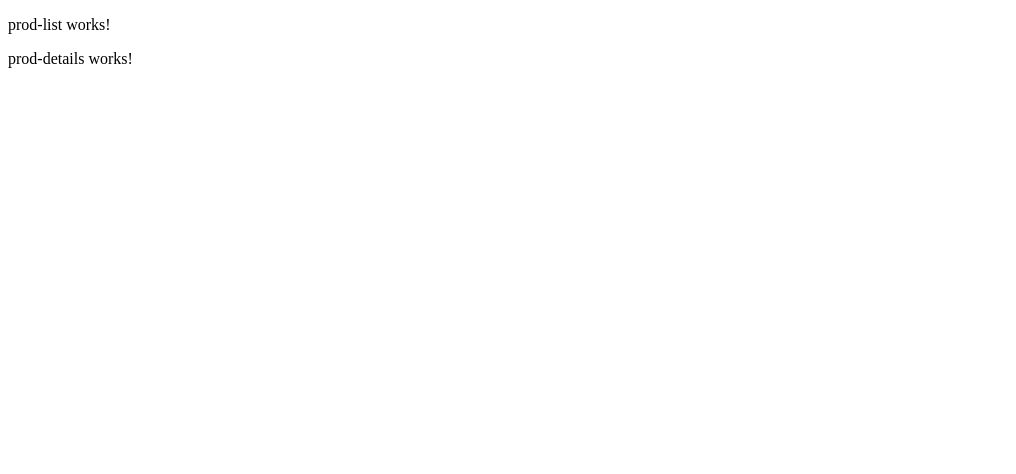
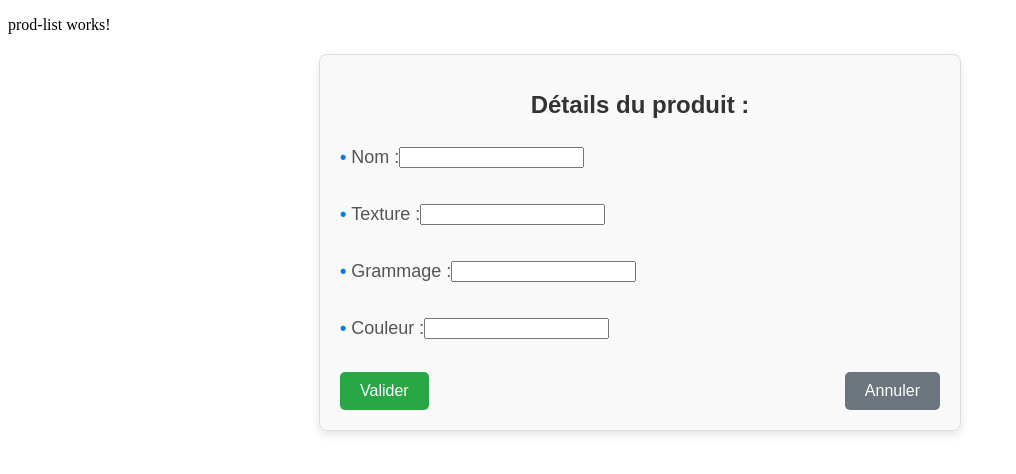
Before and after one commit to Polak-Man/B32024-ANGULAR-Vourey-Dachi, an Angular app in the folder Paper_fab/: page / in a window 1280 px wide. Shown: the top 474 px of the page, without its empty margins (0-1016 px from the left). Built offline with nearby package versions, Linux system fonts and the light colour scheme.

Commit message:
front de prod_details

```diff
--- a/Paper_fab/src/app/Components/prod-details/prod-details.component.html
+++ b/Paper_fab/src/app/Components/prod-details/prod-details.component.html
@@ -1 +1,34 @@
-<p>prod-details works!</p>
+<link rel="stylesheet" href="prod-details.component.scss">
+
+
+<div id="detail_prod">
+
+    <h1>Détails du produit :</h1>
+
+        <div class="input-group">
+            <p>Nom :</p>
+            <input id="prod_name">
+        </div>
+
+        <div class="input-group">
+            <p>Texture :</p>
+            <input id="prod_texture">
+        </div>
+
+        <div class="input-group">
+            <p>Grammage :</p>
+            <input id="prod_gramm">
+        </div>
+
+        <div class="input-group">
+            <p>Couleur :</p>
+            <input id="prod_color">
+        </div>
+
+    <div class="button-container">
+
+        <button id="Valid">Valider</button>
+        <button id="Cancel">Annuler</button>
+
+    </div>
+</div>
--- a/Paper_fab/src/app/Components/prod-details/prod-details.component.scss
+++ b/Paper_fab/src/app/Components/prod-details/prod-details.component.scss
@@ -0,0 +1,89 @@
+#detail_prod {
+    background-color: #f9f9f9; /* Couleur de fond douce */
+    border: 1px solid #ddd; /* Bordure légère */
+    border-radius: 8px; /* Coins arrondis */
+    padding: 20px; /* Espacement interne */
+    max-width: 600px; /* Largeur maximale */
+    margin: 20px auto; /* Centrer le div */
+    box-shadow: 0 4px 10px rgba(0, 0, 0, 0.1); /* Ombre légère */
+    font-family: 'Arial', sans-serif; /* Police de caractères */
+}
+
+h1 {
+    font-size: 24px; /* Taille de la police du titre */
+    color: #333; /* Couleur du texte */
+    margin-bottom: 15px; /* Espacement en bas */
+    text-align: center; /* Centrer le titre */
+}
+
+p {
+    font-size: 18px; /* Taille de la police des paragraphes */
+    color: #555; /* Couleur du texte */
+    margin: 10px 0; /* Espacement vertical */
+    line-height: 1.5; /* Hauteur de ligne pour une meilleure lisibilité */
+}
+
+.input-group {
+
+    display: flex; /* Utiliser Flexbox pour aligner les éléments */
+
+    align-items: center; /* Aligner verticalement au centre */
+
+    margin-bottom: 10px; /* Espacement entre les lignes */
+
+}
+
+p::before {
+    content: "• "; /* Ajouter un point avant chaque paragraphe */
+    color: #007BFF; /* Couleur du point */
+    font-weight: bold; /* Mettre le point en gras */
+}
+
+/* Styles pour le conteneur de boutons */
+.button-container {
+    display: flex; /* Utiliser Flexbox */
+    justify-content: space-between; /* Espacer les boutons */
+    margin-top: 20px; /* Espacement au-dessus des boutons */
+}
+
+/* Styles pour les boutons */
+button {
+    padding: 10px 20px; /* Espacement interne des boutons */
+    border: none; /* Pas de bordure par défaut */
+    border-radius: 5px; /* Coins arrondis */
+    font-size: 16px; /* Taille de la police */
+    cursor: pointer; /* Curseur en forme de main */
+    transition: background-color 0.3s ease; /* Transition pour l'effet de survol */
+}
+
+#Valid {
+    background-color: #28a745; /* Couleur de fond verte */
+    color: white; /* Couleur du texte */
+}
+
+#Valid:hover {
+    background-color: #5cb85c; /* Couleur plus claire au survol */
+}
+
+#Cancel {
+    background-color: #6c757d; /* Couleur de fond grise */
+    color: white; /* Couleur du texte */
+}
+
+#Cancel:hover {
+    background-color: #dc3545; /* Couleur rouge au survol */
+}
+
+@media (max-width: 600px) {
+    #detail_prod {
+        padding: 15px; /* Réduire l'espacement interne sur les petits écrans */
+    }
+
+    h1 {
+        font-size: 20px; /* Réduire la taille du titre sur les petits écrans */
+    }
+
+    p {
+        font-size: 16px; /* Réduire la taille des paragraphes sur les petits écrans */
+    }
+}
--- a/Paper_fab/src/app/app.component.html
+++ b/Paper_fab/src/app/app.component.html
@@ -1,4 +1,5 @@
 <!DOCTYPE html>
+<link rel="stylesheet" href="app.component.scss">
 <html>
   <app-prod-list></app-prod-list>
   <app-prod-details></app-prod-details>
```
